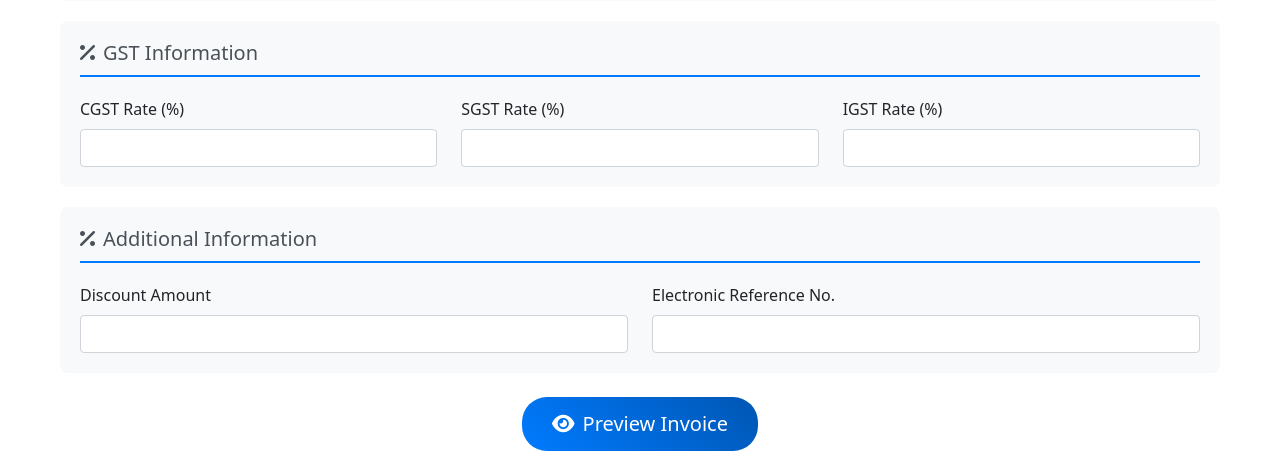
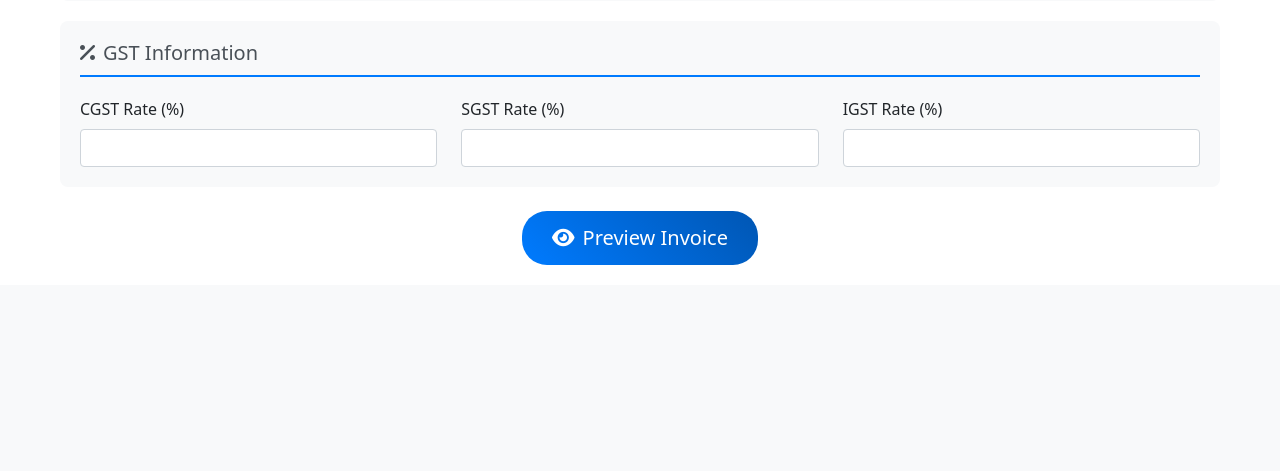
Before and after one commit to Saatvik56/invoice-generator2, a Flask app: page /new-invoice in a window 1280 px wide. Shown: the part 1051-1522 px from the top of the page. After the commit the page ends 1316 px from the top, so only its background shows below. Run offline with Flask 3, Linux system fonts and the light colour scheme.

Commit message:
eway no. removed

```diff
--- a/templates/invoice_form.html
+++ b/templates/invoice_form.html
@@ -190,21 +190,7 @@
         </div>
 
         <!-- Discount and Electronic Reference -->
-        <div class="form-section">
-            <h5><i class="fas fa-percentage me-2"></i>Additional Information</h5>
-            <div class="row">
-                <div class="col-md-6">
-                    <label for="discount_amount" class="form-label">Discount Amount</label>
-                    <input type="number" class="form-control" id="discount_amount" name="discount_amount"
-                           value="{{ invoice.discount_amount if invoice }}" step="0.01" min="0">
-                </div>
-                <div class="col-md-6">
-                    <label for="electronic_ref_no" class="form-label">Electronic Reference No.</label>
-                    <input type="text" class="form-control" id="electronic_ref_no" name="electronic_ref_no"
-                           value="{{ invoice.electronic_ref_no if invoice }}">
-                </div>
-            </div>
-        </div>
+
 
         <!-- Submit Button -->
         <div class="text-center mt-4">
--- a/templates/invoice_pdf.html
+++ b/templates/invoice_pdf.html
@@ -258,7 +258,7 @@ body {
       <table>
         <tr>
           <td style="width:70%;"><b>Invoice Total in Words:</b> {{ invoice.amount_in_words }}</td>
-          <td style="width:30%; text-align:right;"><b>E-Way Bill No.:</b> {{ invoice.electronic_ref_no if invoice.electronic_ref_no else 'N/A' }}</td>
+
         </tr>
       </table>
     </div>
```
